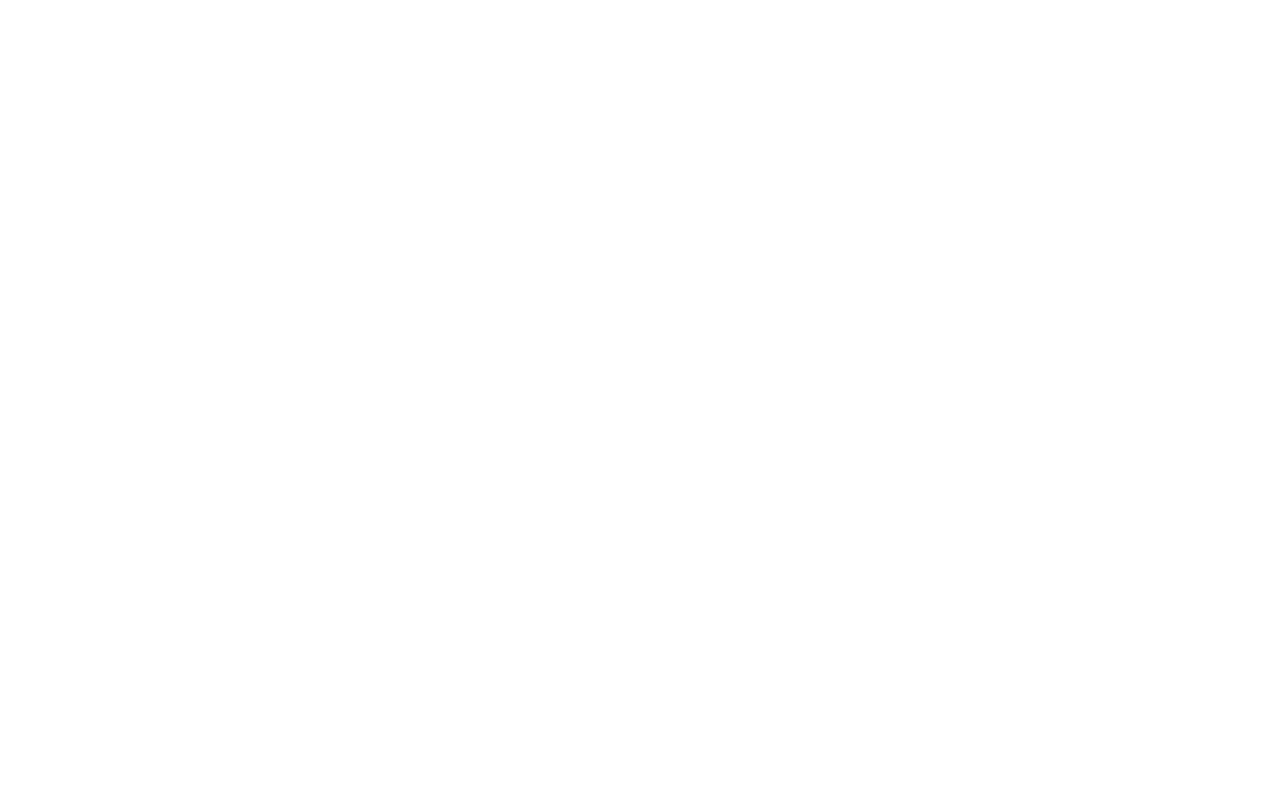
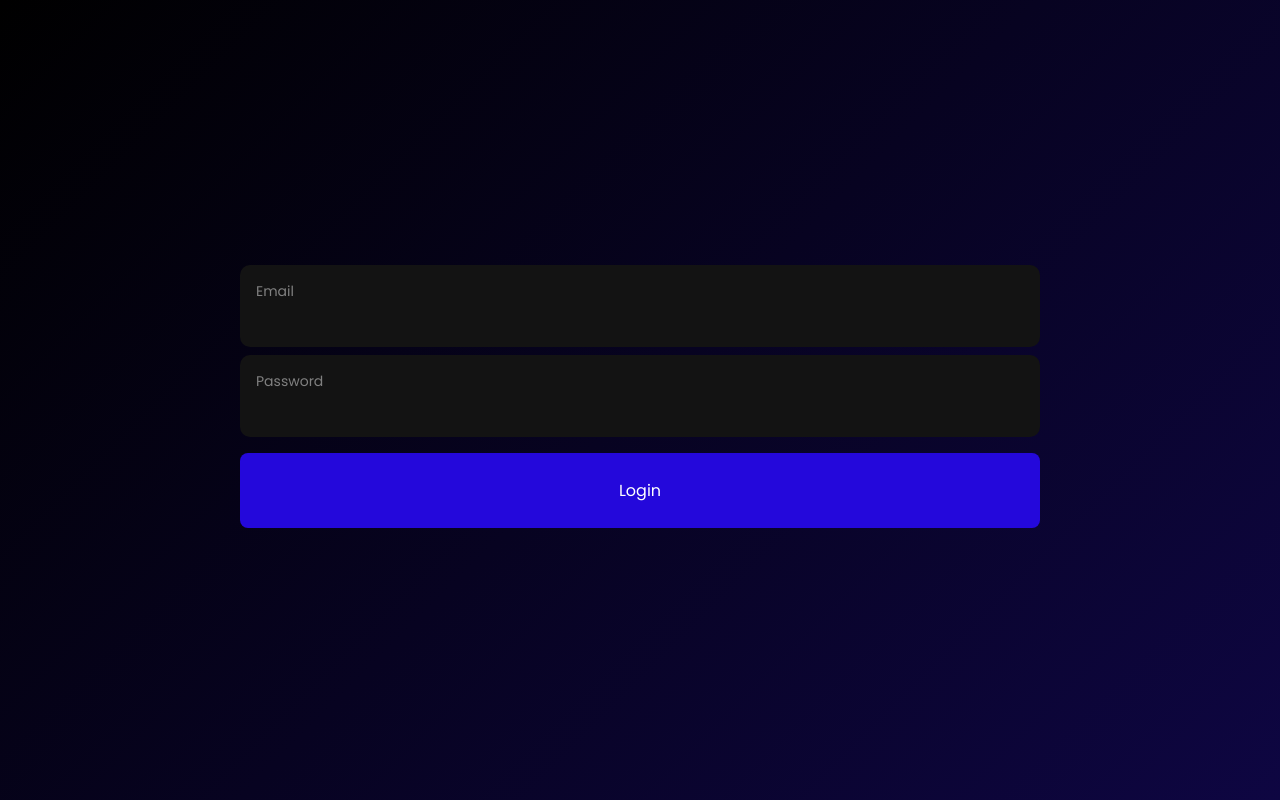
Before and after one commit to DMalich/Chat-app-frontend, a React (Create React App) app: page /login in a window 1280 px wide. Before the commit this address had no page. Built offline with nearby package versions, Linux system fonts and the light colour scheme.

Commit message:
loginForm and lofinPage created

```diff
--- a/src/App.tsx
+++ b/src/App.tsx
@@ -2,12 +2,14 @@
 import { Outlet, Route } from "react-router";
 import { Routes } from "react-router-dom";
 import RegisterPage from "./pages/RegisterPage";
+import LoginPage from "./pages/LoginPage";
 
 function App() {
     return (
         <>
             <Routes>
                 <Route path="/register" element={<RegisterPage/>}></Route>
+                <Route path="/login" element={<LoginPage/>}></Route>
                 <Route
                     path="conversations"
                     element={
--- /dev/null
+++ b/src/components/forms/LoginForm.tsx
@@ -0,0 +1,29 @@
+import {
+    Button,
+    InputContainer,
+    InputField,
+    InputLabel,
+} from "../../utils/styles";
+import styles from "./index.module.scss";
+
+function LoginForm() {
+    const onSubmit = (event: React.FormEvent) => {
+        event.preventDefault();
+    };
+
+    return (
+        <form className={styles.form} onSubmit={onSubmit}>
+            <InputContainer>
+                <InputLabel htmlFor="email">Email</InputLabel>
+                <InputField id="email" type="email" />
+            </InputContainer>
+            <InputContainer className={styles.loginFormPassword}>
+                <InputLabel htmlFor="password">Password</InputLabel>
+                <InputField id="password" type="password" />
+            </InputContainer>
+            <Button className={styles.button}>Login</Button>
+        </form>
+    );
+}
+
+export default LoginForm;
--- a/src/components/forms/RegisterForm.tsx
+++ b/src/components/forms/RegisterForm.tsx
@@ -1,3 +1,4 @@
+import { Link } from "react-router-dom";
 import {
     Button,
     InputContainer,
@@ -32,6 +33,9 @@
                 <InputField id="password" type="password" />
             </InputContainer>
             <Button className={styles.button}>Create Account</Button>
+            <div className={styles.existingUserContainer}>
+                <Link to='/login' className={styles.existingUser}>Already have an account?</Link>
+            </div>
         </form>
     );
 }
--- a/src/components/forms/index.module.scss
+++ b/src/components/forms/index.module.scss
@@ -13,3 +13,17 @@
 .button {
     margin: 8px 0;
 }
+
+.existingUser, .existingUser:visited, .existingUser:hover, .existingUser:active {
+    text-decoration: none;
+    color: grey;
+}
+
+.existingUserContainer {
+    display: flex;
+    justify-content: end;
+}
+
+.loginFormPassword {
+    margin: 8px 0;
+}
--- a/src/pages/LoginPage.tsx
+++ b/src/pages/LoginPage.tsx
@@ -1,5 +1,12 @@
+import LoginForm from "../components/forms/LoginForm";
+import { Page } from "../utils/styles";
+
 function LoginPage() {
-    return <div></div>;
+    return (
+        <Page>
+            <LoginForm />
+        </Page>
+    );
 }
 
 export default LoginPage;
--- a/src/utils/styles/index.tsx
+++ b/src/utils/styles/index.tsx
@@ -48,7 +48,6 @@
     font-family: "Poppins";
     padding: 25px 0;
     font-weight: 500;
-    box-sizing: border-box;
     transition: 400ms background-color ease-in;
     &:hover {
         cursor: pointer;
```
